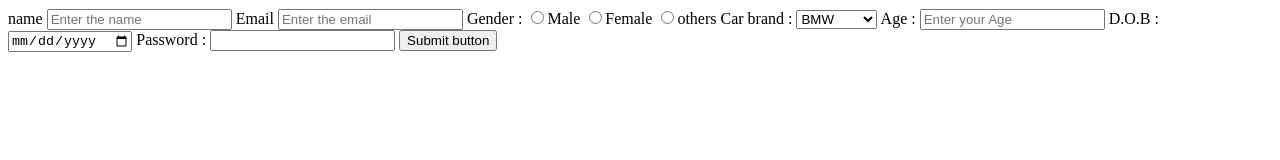
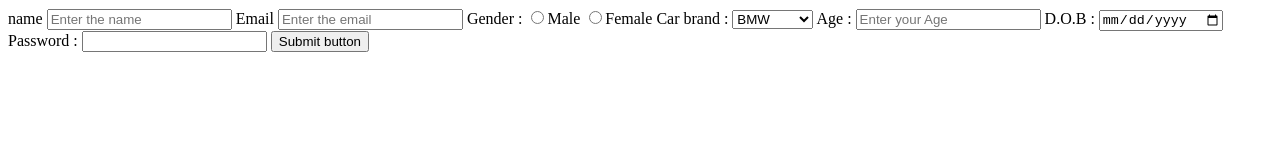
Before and after one commit to acciojob/signup-form-car-hshrivastava123, a website: page main.html in a window 1280 px wide. Drawn offline with Linux system fonts and the light colour scheme.

Commit message:
codeis done

```diff
--- a/main.html
+++ b/main.html
@@ -17,13 +17,13 @@
 		<label for="email">Email</label>
 		<input id="email" type="text" required placeholder="Enter the email" name="email">
 
-		<label for="name">Gender :</label>
+		<label for="gender">Gender :</label>
 
-		<input  type="radio"  value="Male" name="name">Male
+		<input  type="radio"  value="Male" id="gender">Male
 
-		<input  type="radio"  value="Female" name="name">Female
+		<input  type="radio"  value="Female" id="gender">Female
 
-		<input  type="radio"  value="others" name="name">others
+
 
 		<label for="cars">Car brand :</label>
 		<select name="cars" id="cars">
@@ -33,7 +33,7 @@
 			</select>
 
 			<label for="age">Age :</label>
-			<input type="number" required placeholder="Enter your Age" name="age">
+			<input type="number" required placeholder="Enter your Age" id="age">
 
 			<label for="dob">D.O.B :</label>
 			<input required name="dob" id="dob"  type="date">
```
